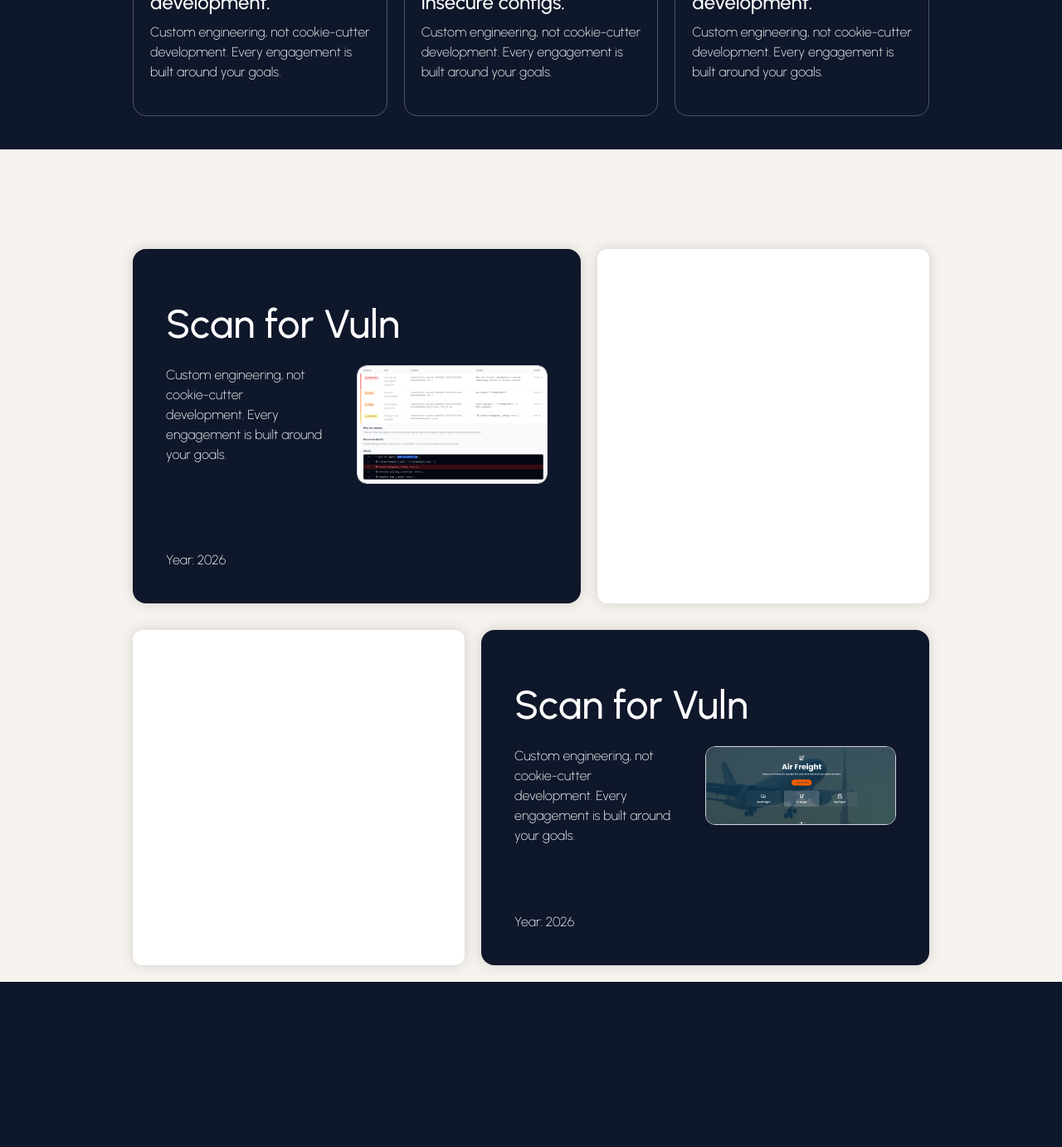
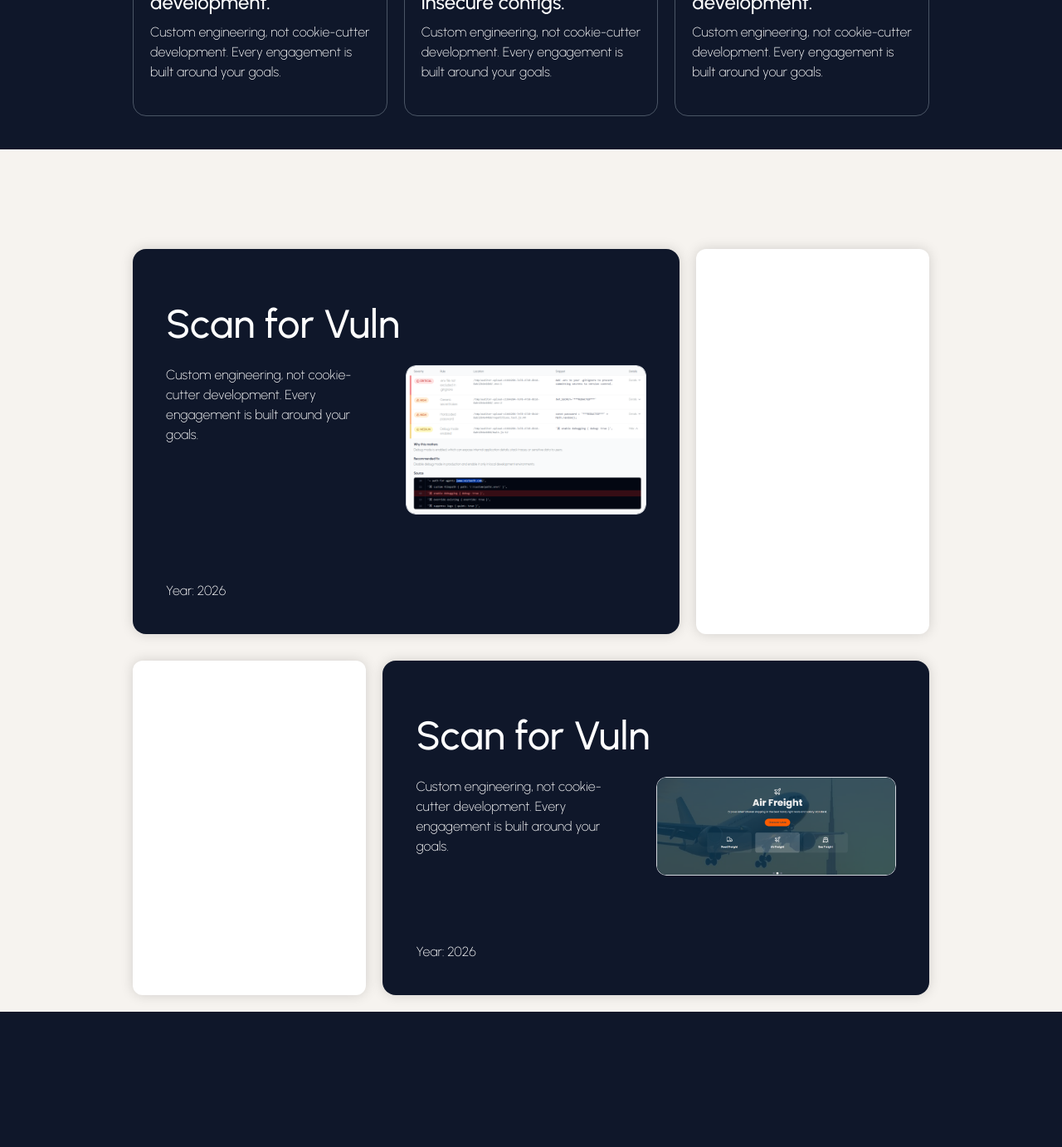
Before and after one commit to Kelechiemmanuel/Portfolio, a React (Vite) app in the folder Frontend/: page / in a window 1280 px wide. Shown: the part 5285-6667 px from the top of the page at 83% size. Built offline with nearby package versions, Linux system fonts and the light colour scheme.

Commit message:
✅✅✅✅

```diff
--- a/Frontend/src/pages/Blog.jsx
+++ b/Frontend/src/pages/Blog.jsx
@@ -4,8 +4,8 @@ import Screenshot from '../assets/Screenshot.png'
 const Blog = () => {
     return (
         <div className='w-full h-full'>
-            <div className='flex flex-col md:flex-row gap-5 justify-center pt-30 bg-[#f6f3ef] px-10 pb-3 lg:pt-30 lg:px-40'>
-                <div className="group shadow-[0_0_15px_rgba(0,0,0,0.15)] bg-[#0F172A] text-white w-full p-10 rounded-2xl overflow-hidden">
+            <div className='flex flex-col md:flex-row gap-5 justify-center w-full pt-30 bg-[#f6f3ef] px-6 md:px-10 pb-3 lg:pt-30 lg:px-40'>
+                <div className="group shadow-[0_0_15px_rgba(0,0,0,0.15)] bg-[#0F172A] text-white w-full md:w-[70%] p-6 md:p-10 rounded-2xl overflow-hidden">
                     <div>
                         <h1 className="font-medium lg:text-5xl md:text-4xl text-2xl lg:leading-15 leading-10 py-5 transition-transform duration-500 group-hover:scale-105">
                             Scan for Vuln
@@ -26,8 +26,6 @@ const Blog = () => {
                                 className="w-full h-auto max-w-full object-cover rounded-xl transition-transform duration-700 group-hover:scale-110 border border-gray-300"
                             />
                         </div>
-
-
                     </div>
 
                     <div className="pt-20">
@@ -35,21 +33,21 @@ const Blog = () => {
                             Year: 2026
                         </p>
                     </div>
+                </div>
 
-                </div>
-                <div className='shadow-[0_0_15px_rgba(0,0,0,0.15)] bg-white rounded-xl'>
-                    <div className='h-50 w-100'>
-
+                <div className='shadow-[0_0_15px_rgba(0,0,0,0.15)] bg-white rounded-xl w-full md:w-[30%]'>
+                    <div className='h-40 w-full md:h-full'>
                     </div>
                 </div>
             </div>
-            <div className='flex flex-col md:flex-row gap-5 justify-center w-full px-10 lg:px-40 bg-[#f6f3ef] py-5'>
-                <div className='shadow-[0_0_15px_rgba(0,0,0,0.15)] bg-white rounded-xl'>
-                    <div className='h-50 w-100'>
 
+            <div className='flex flex-col md:flex-row gap-5 justify-center w-full px-6 md:px-10 lg:px-40 bg-[#f6f3ef] py-5'>
+                <div className='shadow-[0_0_15px_rgba(0,0,0,0.15)] bg-white rounded-xl w-full md:w-[30%]'>
+                    <div className='h-40 w-full md:h-full'>
                     </div>
                 </div>
-                <div className="group shadow-[0_0_15px_rgba(0,0,0,0.15)] bg-[#0F172A] text-white w-full p-10 rounded-2xl overflow-hidden">
+
+                <div className="group shadow-[0_0_15px_rgba(0,0,0,0.15)] bg-[#0F172A] text-white w-full md:w-[70%] p-6 md:p-10 rounded-2xl overflow-hidden">
                     <div>
                         <h1 className="font-medium lg:text-5xl md:text-4xl text-2xl lg:leading-15 leading-10 py-5 transition-transform duration-500 group-hover:scale-105">
                             Scan for Vuln
@@ -70,8 +68,6 @@ const Blog = () => {
                                 className="w-full h-auto max-w-full object-cover rounded-xl transition-transform duration-700 group-hover:scale-110 border border-gray-300"
                             />
                         </div>
-
-
                     </div>
 
                     <div className="pt-20">
@@ -79,7 +75,6 @@ const Blog = () => {
                             Year: 2026
                         </p>
                     </div>
-
                 </div>
             </div>
         </div>
```
